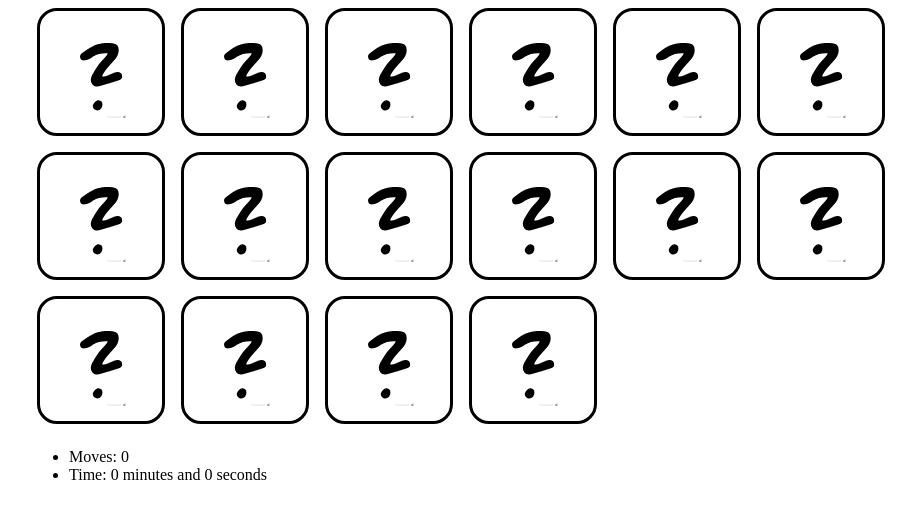
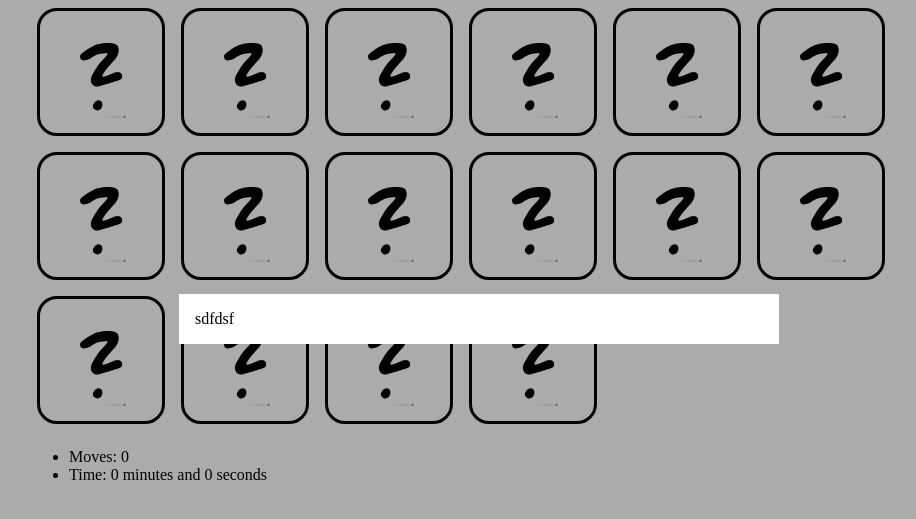
Before and after one commit to raiscake/little-memory-game, a plain HTML site: page index.html in a window 1280 px wide. Shown: the part 81-600 px from the top of the page, without its empty margins (161-1077 px from the left). Drawn offline with Linux system fonts and the light colour scheme; a web font is replaced by a local one.

Commit message:
Add victory modal

```diff
--- a/css/style.css
+++ b/css/style.css
@@ -86,3 +86,28 @@ body {
 .face-down {
     background-image: url('../img/question-mark.svg');
 }
+
+/* Victory Modal */
+
+.victory-modal {
+    position: absolute;
+    top: 0;
+    left: 0;
+    display: table;
+    width: 100%;
+    height: 100%;
+    background: rgba(0,0,0,.33);
+}
+
+.victory-modal-wrapper {
+    display: table-cell;
+    vertical-align: middle;
+}
+
+.victory-modal-box{
+    max-width: 600px;
+    width: 100%;
+    margin: 0 auto;
+    padding: 1em;
+    background: #fff;
+}
--- a/index.html
+++ b/index.html
@@ -44,6 +44,14 @@
             </main>
         </div>
 
+        <!-- Victory modal -->
+        <div class="victory-modal">
+            <div class="victory-modal-wrapper">
+                <div class="victory-modal-box">
+                    sdfdsf
+                </div>
+            </div>
+        </div>
         <script src="js/app.js"></script>
     </body>
 </html>
```
Also changed, not shown: img/star.svg (added).
